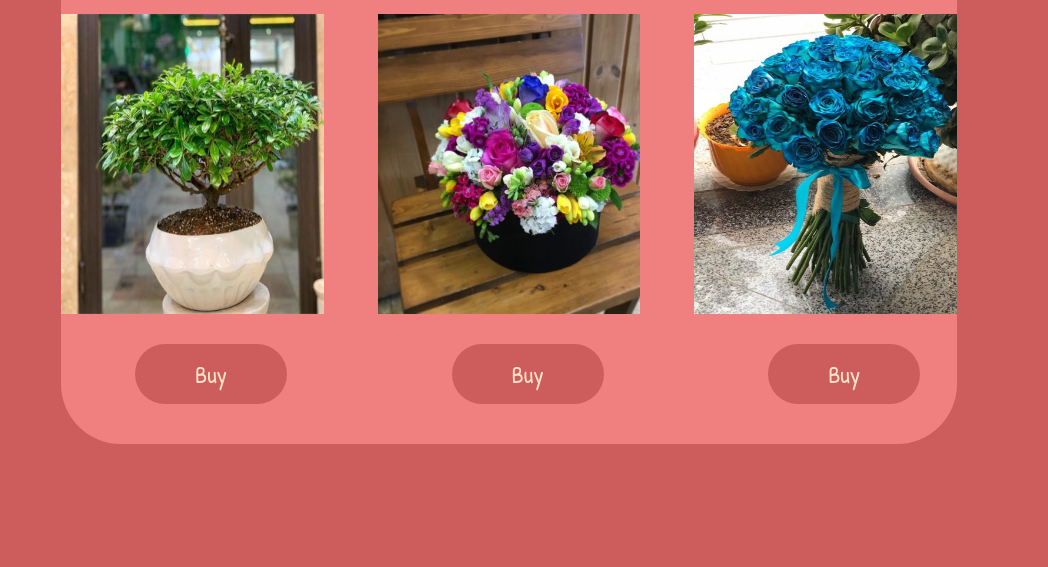
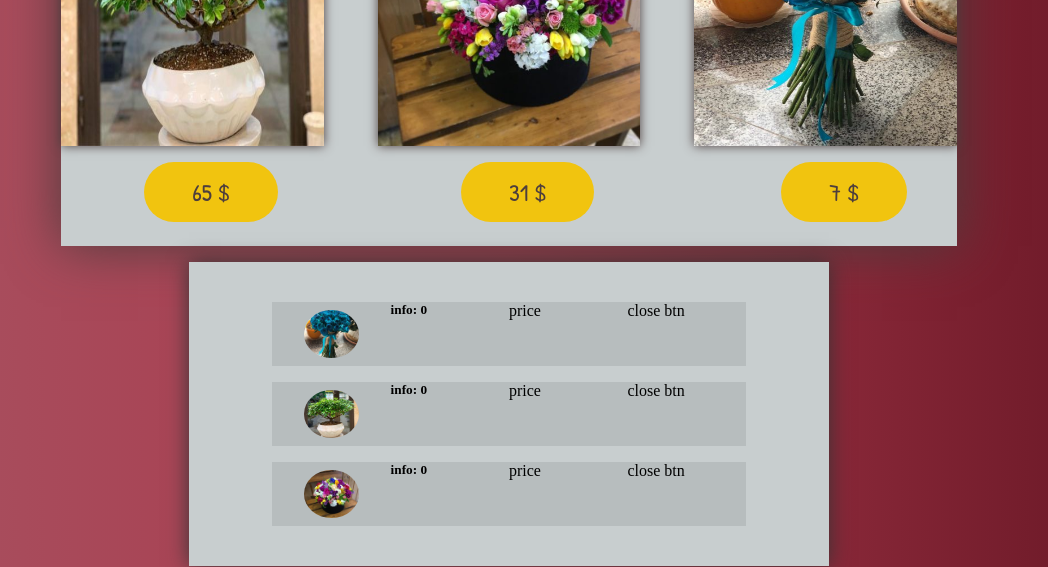
Before and after one commit to Speedssster/Cart-functionality, a plain HTML site: page index.html in a window 1280 px wide. Shown: the part 233-800 px from the top of the page, without its empty margins (131-1179 px from the left). Drawn offline with Linux system fonts and the light colour scheme.

Commit message:
new style

```diff
--- a/index.html
+++ b/index.html
@@ -8,34 +8,30 @@
 </head>
 <body>
 
-    <div class="cart-container">
-        <h1 class="title">cart total: <span id="total">0</span></h1>
-    </div>
-
     <div class="flower-container">
         <h1 class="title">Flowers</h1>
         <div class="item-container">
-            <item>
+            <item class="image">
                 <div class="image-container">
                     <img src="images/bonsai.jpg" alt="Bonsai">
                     <div class="overlay">
-                        <h1>bonsai</h1>
+                        <h2>bonsai</h2>
                     </div>
                 </div>
             </item>
-            <item>
+            <item class="image">
                 <div class="image-container">
                     <img src="images/colorful.jpg" alt="Colorful">
                     <div class="overlay">
-                        <h1>colorful</h1>
+                        <h2>colorful</h2>
                     </div>
                 </div>
             </item>
-            <item>
+            <item class="image">
                 <div class="image-container">
                     <img src="images/roses.jpg" alt="Blue Rose">
                     <div class="overlay">
-                        <h1>blue rose</h1>
+                        <h2>blue rose</h2>
                     </div>
                 </div>
             </item>
@@ -43,20 +39,41 @@
         <div class="item-container">
             <item>
                 <div class="button-container">
-                    <button value="bonsai">Buy</button>
+                    <button value="bonsai">65 $</button>
                 </div>
             </item>
             <item>
                 <div class="button-container">
-                    <button value="colorful">Buy</button>
+                    <button value="colorful">31 $</button>
                 </div>
             </item>
             <item>
                 <div class="button-container">
-                    <button value="blue rose">Buy</button>
+                    <button value="blue rose">7 $</button>
                 </div>
             </item>
         </div>
+    </div>
+
+    <div class="cart-container">
+        <section>
+            <div><img src="images/roses.jpg" alt=""></div>
+            <div><h5>info: <span id="total">0</span></h5></div>
+            <div>price</div>
+            <div>close btn</div>
+        </section>
+        <section>
+            <div><img src="images/bonsai.jpg" alt=""></div>
+            <div><h5>info: <span id="total">0</span></h5></div>
+            <div>price</div>
+            <div>close btn</div>
+        </section>
+        <section>
+            <div><img src="images/colorful.jpg" alt=""></div>
+            <div><h5>info: <span id="total">0</span></h5></div>
+            <div>price</div>
+            <div>close btn</div>
+        </section>
     </div>
 
     <div class="cart" id="cart"></div>
--- a/script.js
+++ b/script.js
@@ -2,7 +2,7 @@ let total = 0;
 
 document.querySelectorAll('button').forEach((button) => {
     button.onclick = () => {
-        if (total >= 28)
+        if (total >= 248)
             return;
         else total++;
         document.getElementById('total').innerText = total;
--- a/style.css
+++ b/style.css
@@ -3,94 +3,80 @@
     src:url("fonts/PatrickHand-Regular.ttf")format("truetype");
     font-weight: normal;
 }
-
 *, ::after, ::before {
     box-sizing: border-box;
     padding: 0px;
     margin: 0px;
-    overflow: hidden;
 }
-
 body {
     display: flex;
     align-items: center;
     flex-direction: column;
-    overflow: auto;
-    background-color: indianred;
+    background: linear-gradient(90deg,#a85160,#a8384b, #681725);
     user-select: none;
 }
-
-.cart-container {
-    margin-top: 20px;
-    background-color: purple;
-    border-radius: 60px;
-    width: 50%;
-    height: 80px;
-}
-
 .flower-container {
-    margin-top: 40px;
-    background-color: lightcoral;
+    margin-top: 1rem;
+    background-color: #c8cecf;
+    box-shadow: 0px 0px 50px #4d3d3d;
     width: 70%;
-    padding-top: 10px;
-    padding-bottom: 40px;
-    border-radius: 60px;
+    padding-top: 1rem;
+    padding-bottom: 1.5rem;
 }
 .title {
-    padding-top: 10px;
     text-align: center;
-    color: bisque;
+    color: #4D3E3D;
     font-family: PatricHand;
-    font-size: 42px;
+    font-size: 32px;
 }
 .item-container {
     display: flex;
     justify-content: center;
     justify-items: center;
     column-gap: 6%;
-    padding-top: 30px;
+    padding-top: 1rem;
 }
-
+item {
+    overflow: hidden;
+}
+item.image {
+    box-shadow: 0px 0px 10px #4D3E3D;
+}
 .image-container {
     user-select: none;
-    width: 300px;
-    height: 300px;
+    width: 18rem;
+    height: 18rem;
     position: relative;
 }
-
 .image-container:hover {
     transform: scale(1.2);
     transition: transform 7s cubic-bezier(0.25,0.45,0.45,0.95);
 }
-
 .image-container:hover .overlay {
     display: block;
 }
-
 .image-container img {
     width: 100%;
     height: 100%;
 }
-
 .overlay {
     display: none;
     position: absolute;
     top: 0;
     background-color: rgba(0, 0, 0, 0.3);
-    color: bisque;
     width: 100%;
     height: 100%;
     transition: .7s ease;
     font-family: PatricHand;
+
     padding-top: 40%;
     text-align: center;
     text-transform: uppercase;
 }
-
-.overlay h1 {
-    background-color: indianred;
+.overlay h2 {
+    background-color: #F1C40F;
+    color: #4D3E3D;
 }
-
 .button-container {
     display: flex;
     justify-content: center;
@@ -100,38 +86,49 @@ body {
     width: 300px;
     height: 60px;
 }
-
 button {
-    padding: 0px 60px;
+    padding: 0px 3rem;
     font-family: PatricHand;
     font-size: x-large;
-    border-radius: 50px;
-    background-color: indianred;
-    color: bisque;
+    border-radius: 30px;
+    background-color: #F1C40F;
+    color: #4D3E3D;
     border: none;
 }
-
 button:hover {
     cursor:pointer;
     opacity: 0.7;
+    color: #c8cecf;
     background-color: black;
+
+}
+.cart-container {
+    display: flex;
+    flex-direction: column;
+    align-items: center;
+    margin-top: 1rem;
+    background-color: #c8cecf;
+    box-shadow: 0px 0px 20px rgb(54, 53, 53);
+    width: 50%;
+    padding: 2rem 1.5rem;
 }
 
-.cart {
-    display: none;
-    justify-content: center;
-    justify-items: center;
-    flex-wrap: wrap;
-    overflow: auto;
-    background-color: purple;
-    margin-top: 50px;
-    width: 95%;
-    padding: 30px 10px;
-    border-radius: 50px;
-    min-height: 0;
+.cart-container section {
+    display: flex;
+    flex-direction: row;
+    background-color: #b7bdbe;
+    margin: 0.5rem 1.5rem;
+    width: 80%;
+    height: 4rem;
 }
 
-.cart button {
-    margin: 10px;
-    padding: 15px;
+.cart-container section div {
+    width: 25%;
 }
+.cart-container img {
+    border-radius: 50%;
+    width: 100%;
+    height: 100%;
+    padding: 0.5rem 2rem;
+    object-fit: cover;
+}
```
